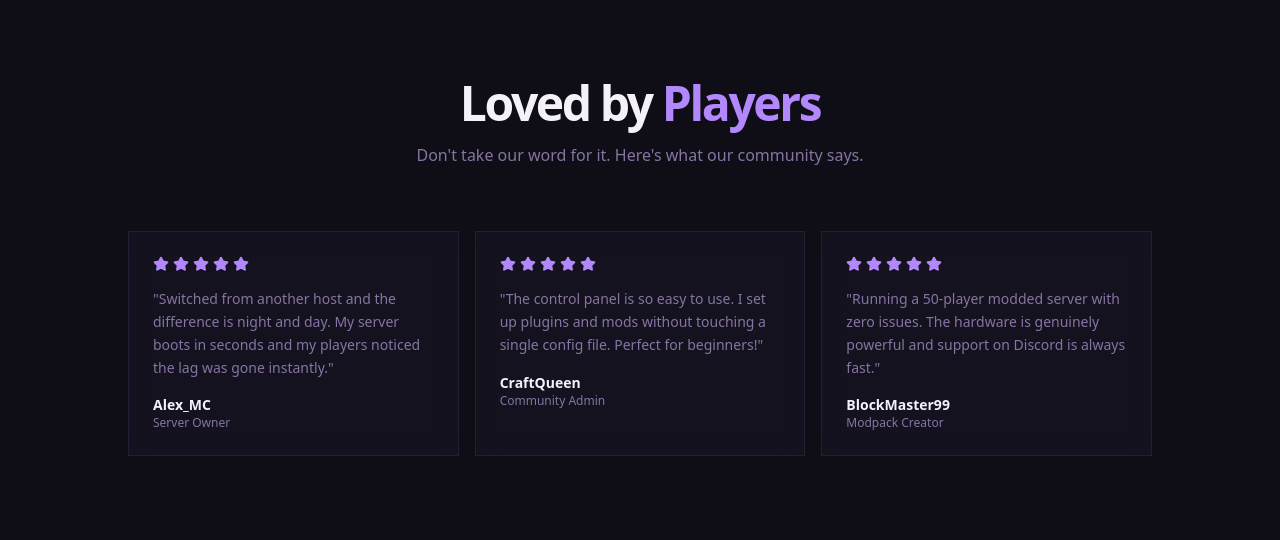
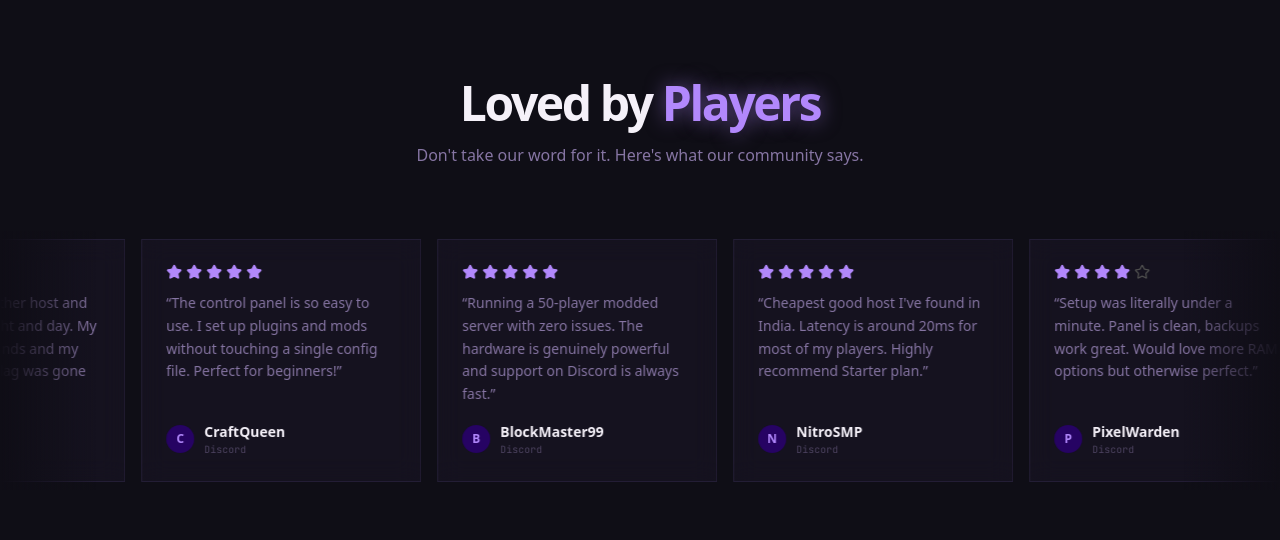
Before and after one commit to MaximalOG/frontend, a React (Vite) app: page / in a window 1280 px wide. Shown: the part 3349-3889 px from the top of the page. Built offline with nearby package versions, Linux system fonts and the light colour scheme; no server answers; the HTML template or start-up script is replaced by a standard one.

Commit message:
Feat: live Discord reviews marquee on homepage - right-to-left scroll, API fetch, violet stars

```diff
--- a/src/components/TestimonialsSection.tsx
+++ b/src/components/TestimonialsSection.tsx
@@ -1,32 +1,160 @@
+import { useEffect, useRef, useState } from "react";
+import { Star } from "lucide-react";
 import { motion } from "framer-motion";
-import { Star } from "lucide-react";
 
-const testimonials = [
+interface Review {
+  id: string;
+  username: string;
+  rating: number;
+  text: string;
+  avatarUrl?: string | null;
+  createdAt?: string;
+}
+
+// Hardcoded fallback — shown when the API returns nothing yet
+const FALLBACK: Review[] = [
   {
-    name: "Alex_MC",
-    role: "Server Owner",
+    id: "f1",
+    username: "Alex_MC",
+    rating: 5,
     text: "Switched from another host and the difference is night and day. My server boots in seconds and my players noticed the lag was gone instantly.",
-    rating: 5,
   },
   {
-    name: "CraftQueen",
-    role: "Community Admin",
+    id: "f2",
+    username: "CraftQueen",
+    rating: 5,
     text: "The control panel is so easy to use. I set up plugins and mods without touching a single config file. Perfect for beginners!",
-    rating: 5,
   },
   {
-    name: "BlockMaster99",
-    role: "Modpack Creator",
+    id: "f3",
+    username: "BlockMaster99",
+    rating: 5,
     text: "Running a 50-player modded server with zero issues. The hardware is genuinely powerful and support on Discord is always fast.",
+  },
+  {
+    id: "f4",
+    username: "NitroSMP",
     rating: 5,
+    text: "Cheapest good host I've found in India. Latency is around 20ms for most of my players. Highly recommend Starter plan.",
+  },
+  {
+    id: "f5",
+    username: "PixelWarden",
+    rating: 4,
+    text: "Setup was literally under a minute. Panel is clean, backups work great. Would love more RAM options but otherwise perfect.",
   },
 ];
+
+function ReviewCard({ review }: { review: Review }) {
+  return (
+    <div
+      className="glass-surface rounded-sm p-6 flex flex-col gap-3 shrink-0"
+      style={{ width: 280 }}
+    >
+      {/* Stars */}
+      <div className="flex gap-1">
+        {Array.from({ length: 5 }).map((_, i) => (
+          <Star
+            key={i}
+            className="w-4 h-4"
+            style={{
+              fill: i < review.rating ? "hsl(262 95% 76%)" : "transparent",
+              color: i < review.rating ? "hsl(262 95% 76%)" : "hsl(0 0% 30%)",
+            }}
+          />
+        ))}
+      </div>
+
+      {/* Text */}
+      <p className="text-sm text-muted-foreground leading-relaxed flex-1">
+        &ldquo;{review.text}&rdquo;
+      </p>
+
+      {/* Author */}
+      <div className="flex items-center gap-2.5 mt-1">
+        {review.avatarUrl ? (
+          <img
+            src={review.avatarUrl}
+            alt={review.username}
+            className="w-7 h-7 rounded-full object-cover shrink-0"
+          />
+        ) : (
+          <div
+            className="w-7 h-7 rounded-full flex items-center justify-center text-xs font-bold shrink-0"
+            style={{ background: "hsl(262 95% 20%)", color: "hsl(262 95% 76%)" }}
+          >
+            {review.username.charAt(0).toUpperCase()}
+          </div>
+        )}
+        <div>
+          <div className="font-semibold text-sm text-foreground">{review.username}</div>
+          <div className="text-[10px] text-muted-foreground/50 mono">Discord</div>
+        </div>
+      </div>
+    </div>
+  );
+}
 
 const ease = [0.16, 1, 0.3, 1] as const;
 
 const TestimonialsSection = () => {
+  const [reviews, setReviews] = useState<Review[]>([]);
+  const [loaded, setLoaded] = useState(false);
+  const trackRef = useRef<HTMLDivElement>(null);
+  const rafRef   = useRef<number>(0);
+  const posRef   = useRef(0);
+
+  // Fetch live reviews from backend
+  useEffect(() => {
+    fetch(`${import.meta.env.VITE_API_URL}/api/reviews`)
+      .then(r => r.ok ? r.json() : [])
+      .then((data: Review[]) => {
+        setReviews(data.length >= 3 ? data : FALLBACK);
+        setLoaded(true);
+      })
+      .catch(() => { setReviews(FALLBACK); setLoaded(true); });
+  }, []);
+
+  // Infinite right-to-left scroll via requestAnimationFrame
+  useEffect(() => {
+    if (!loaded) return;
+    const track = trackRef.current;
+    if (!track) return;
+
+    const speed = 0.4; // px per frame — adjust for faster/slower
+    let paused = false;
+
+    const onEnter = () => { paused = true; };
+    const onLeave = () => { paused = false; };
+    track.addEventListener("mouseenter", onEnter);
+    track.addEventListener("mouseleave", onLeave);
+
+    const tick = () => {
+      if (!paused) {
+        posRef.current -= speed;
+        // When we've scrolled one full "half" width, reset to 0 for seamless loop
+        const halfWidth = track.scrollWidth / 2;
+        if (Math.abs(posRef.current) >= halfWidth) {
+          posRef.current = 0;
+        }
+        track.style.transform = `translateX(${posRef.current}px)`;
+      }
+      rafRef.current = requestAnimationFrame(tick);
+    };
+
+    rafRef.current = requestAnimationFrame(tick);
+    return () => {
+      cancelAnimationFrame(rafRef.current);
+      track.removeEventListener("mouseenter", onEnter);
+      track.removeEventListener("mouseleave", onLeave);
+    };
+  }, [loaded]);
+
+  // Duplicate cards for seamless loop
+  const displayReviews = [...reviews, ...reviews];
+
   return (
-    <section className="py-24 relative">
+    <section className="py-24 relative overflow-hidden">
       <div className="container mx-auto px-4">
         <motion.div
           initial={{ opacity: 0, y: 20 }}
@@ -36,32 +164,35 @@ const TestimonialsSection = () => {
           className="text-center mb-16"
         >
           <h2 className="text-3xl md:text-5xl font-bold tracking-tighter mb-4">
-            Loved by <span className="text-primary">Players</span>
+            Loved by <span className="text-primary glow-text-primary">Players</span>
           </h2>
-          <p className="text-muted-foreground">Don't take our word for it. Here's what our community says.</p>
+          <p className="text-muted-foreground">
+            Don't take our word for it. Here's what our community says.
+          </p>
         </motion.div>
+      </div>
 
-        <div className="grid grid-cols-1 md:grid-cols-3 gap-4 max-w-5xl mx-auto">
-          {testimonials.map((t, i) => (
-            <motion.div
-              key={t.name}
-              initial={{ opacity: 0, y: 20 }}
-              whileInView={{ opacity: 1, y: 0 }}
-              viewport={{ once: true }}
-              transition={{ delay: i * 0.1, duration: 0.5, ease }}
-              className="glass-surface rounded-sm p-6"
-            >
-              <div className="flex gap-1 mb-4">
-                {Array.from({ length: t.rating }).map((_, j) => (
-                  <Star key={j} className="w-4 h-4 fill-primary text-primary" />
-                ))}
-              </div>
-              <p className="text-sm text-muted-foreground leading-relaxed mb-4">"{t.text}"</p>
-              <div>
-                <div className="font-semibold text-sm text-foreground">{t.name}</div>
-                <div className="text-xs text-muted-foreground">{t.role}</div>
-              </div>
-            </motion.div>
+      {/* Marquee — full width, clips at edges */}
+      <div className="relative w-full overflow-hidden">
+        {/* Left fade */}
+        <div
+          className="absolute left-0 top-0 bottom-0 w-24 z-10 pointer-events-none"
+          style={{ background: "linear-gradient(to right, hsl(252 24% 7%), transparent)" }}
+        />
+        {/* Right fade */}
+        <div
+          className="absolute right-0 top-0 bottom-0 w-24 z-10 pointer-events-none"
+          style={{ background: "linear-gradient(to left, hsl(252 24% 7%), transparent)" }}
+        />
+
+        {/* Scrolling track */}
+        <div
+          ref={trackRef}
+          className="flex gap-4 w-max py-2 px-4"
+          style={{ willChange: "transform" }}
+        >
+          {displayReviews.map((review, i) => (
+            <ReviewCard key={`${review.id}-${i}`} review={review} />
           ))}
         </div>
       </div>
```
